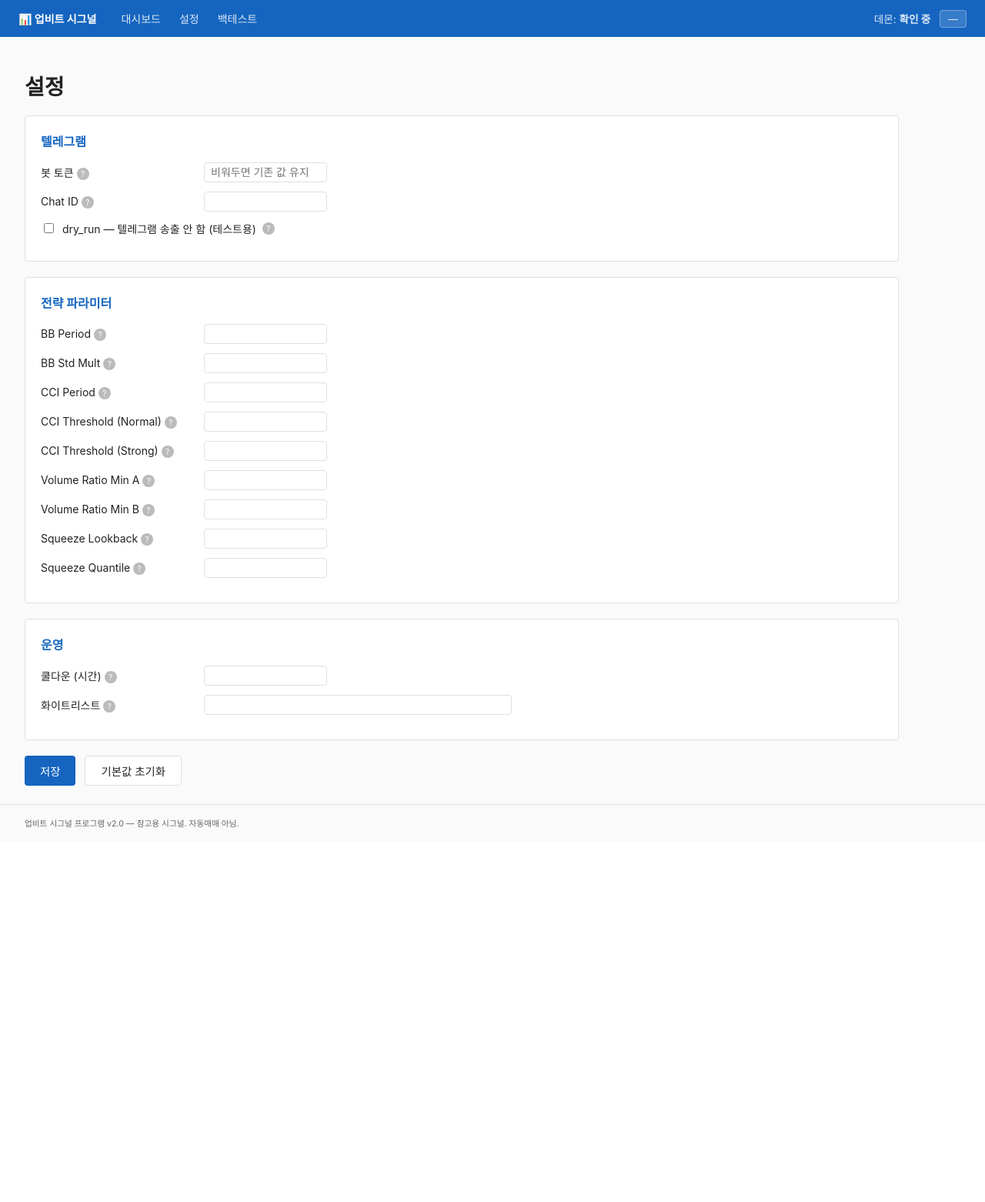
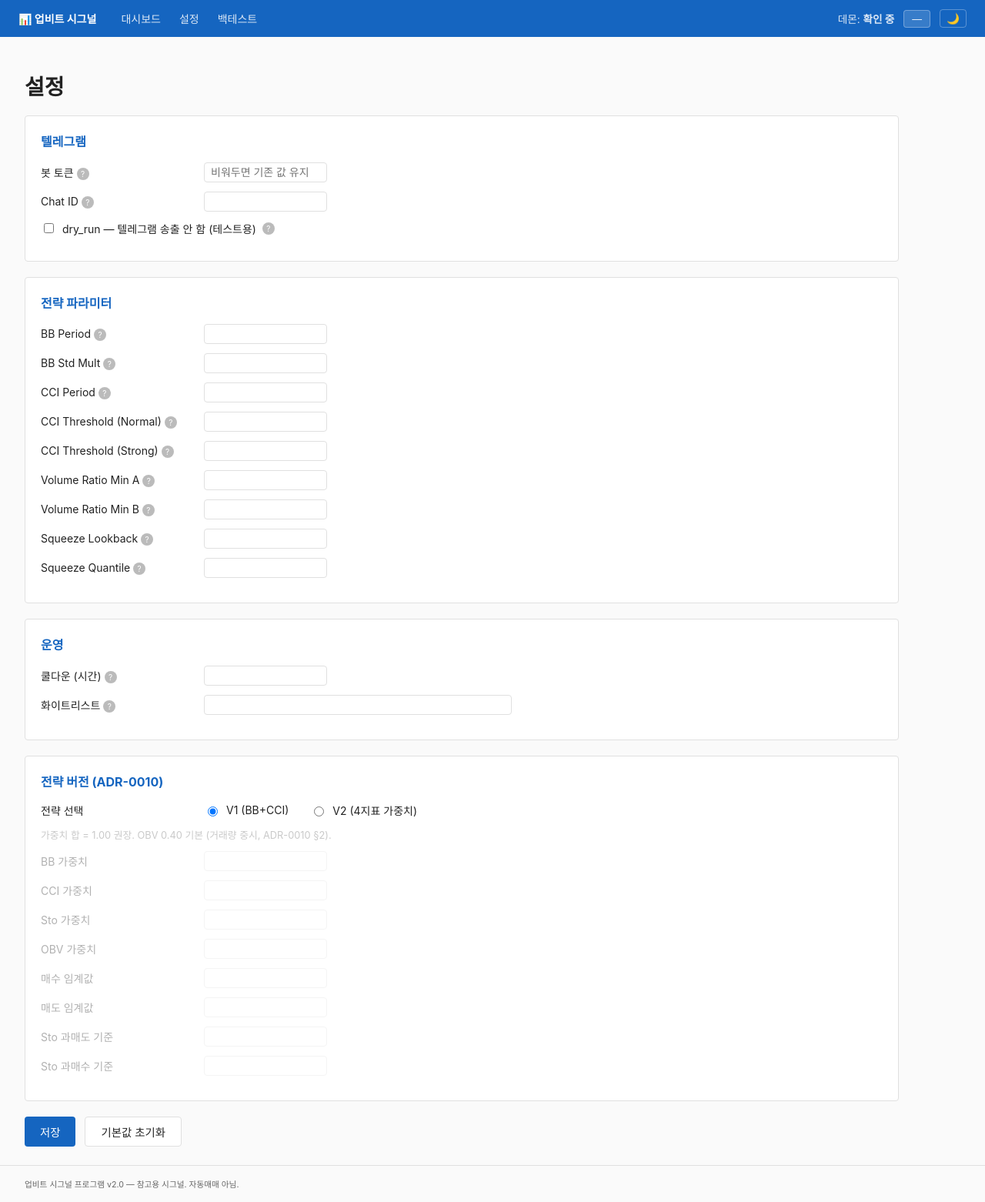
Before and after one commit to xzzero87-alt/signal-up, a Python web app: template src/signal_program/web/templates/settings.html in a window 1280 px wide. Shown: the whole page at 77% size. Before the commit the page ends 1075 px from the top, so only its background shows below. Run offline with Jinja, Linux system fonts and the light colour scheme; the template is opened without the code that fills it, so the values that code supplies are empty.

Commit message:
feat(v2.1): frontend — dark mode, feedback API, V2 settings section
- web/api/feedback.py: POST /api/feedback -> signal_feedback.jsonl (R_P1_10 P0)
- app.py: feedback router 등록
- app.css: [data-theme=dark] + focus-visible + reduced-motion + .btn-feedback
- base.html: 다크모드 토글 버튼 + inline script (localStorage 영속화)
- index.html: V2 모드 필터 옵션 C + 회고 컬럼 th (colspan 10)
- dashboard.js: sendFeedback() POST + V2 mode C(V2) 라벨
- settings.html: V2 전략 섹션 (strategy_version radio + 가중치 8필드)

```diff
--- a/src/signal_program/web/app.py
+++ b/src/signal_program/web/app.py
@@ -16,7 +16,7 @@ from fastapi.responses import JSONResponse
 from fastapi.staticfiles import StaticFiles
 
 from signal_program.config import Settings
-from signal_program.web.api import backtest, daemon, dashboard, health, pages, settings, signals
+from signal_program.web.api import backtest, daemon, dashboard, feedback, health, pages, settings, signals
 from signal_program.web.deps import get_settings_store, init_settings_store
 from signal_program.web.middleware import BasicAuthMiddleware
 from signal_program.web.security import friendly_validation_errors
@@ -101,6 +101,7 @@ def create_app(
     app.include_router(backtest.router)
     app.include_router(daemon.router)
     app.include_router(dashboard.router)
+    app.include_router(feedback.router)
 
     # 정적 파일
     if _STATIC_DIR.exists():
--- a/src/signal_program/web/static/css/app.css
+++ b/src/signal_program/web/static/css/app.css
@@ -76,3 +76,35 @@ body { font-family: var(--font); background: var(--color-bg); color: var(--color
 .job-succeeded { color: var(--color-success); font-weight: 600; }
 .job-failed  { color: var(--color-danger); font-weight: 600; }
 .text-danger { color: var(--color-danger); font-size: 0.8rem; }
+
+/* ── 다크 모드 (R_P1_8) ───────────────────────────────────────────────────── */
+[data-theme="dark"] {
+  --color-bg: #121212; --color-surface: #1e1e1e; --color-border: #333;
+  --color-text: #e8e8e8; --color-muted: #999;
+  --color-primary: #5c9bff; --color-success: #66bb6a;
+  --color-danger: #ef5350; --color-nav: #0d2b5e;
+}
+[data-theme="dark"] .signal-table thead th { background: #2a2a2a; }
+[data-theme="dark"] .signal-table tbody tr:nth-child(even) { background: #1a1a1a; }
+[data-theme="dark"] .info-box { background: #0d2b4e; border-color: #1e5080; }
+[data-theme="dark"] .btn-secondary { background: #2a2a2a; border-color: #444; }
+[data-theme="dark"] .settings-section { background: var(--color-surface); }
+
+/* 다크 모드 토글 버튼 */
+.btn-theme { background: none; border: 1px solid rgba(255,255,255,0.3); color: #fff;
+  border-radius: var(--radius); padding: 3px 8px; cursor: pointer; font-size: 0.85rem; }
+.btn-theme:hover { background: rgba(255,255,255,0.15); }
+
+/* ── 접근성 (R_P1_12) ────────────────────────────────────────────────────── */
+:focus-visible { outline: 2px solid var(--color-primary); outline-offset: 2px; }
+@media (prefers-reduced-motion: reduce) { *, *::before, *::after { transition: none !important; animation: none !important; } }
+
+/* ── V2 설정 섹션 dim ────────────────────────────────────────────────────── */
+.v2-section { transition: opacity 0.2s; }
+.v2-section.dimmed { opacity: 0.35; pointer-events: none; }
+
+/* ── 회고 라벨 버튼 (R_P1_10) ───────────────────────────────────────────── */
+.btn-feedback { background: none; border: 1px solid var(--color-border);
+  border-radius: var(--radius); padding: 1px 6px; cursor: pointer; font-size: 0.9rem; }
+.btn-feedback:hover { border-color: var(--color-primary); }
+.btn-feedback.selected { border-color: var(--color-primary); background: rgba(21,101,192,0.1); }
--- a/src/signal_program/web/templates/base.html
+++ b/src/signal_program/web/templates/base.html
@@ -17,8 +17,27 @@
   <div class="nav-daemon" id="nav-daemon">
     <span id="nav-daemon-status" class="daemon-indicator">데몬: <strong>확인 중</strong></span>
     <button id="nav-daemon-btn" class="btn-daemon" onclick="toggleDaemon()">—</button>
+    <button class="btn-theme" onclick="toggleTheme()" id="btn-theme" title="다크/라이트 모드 전환" aria-label="다크/라이트 모드 전환">🌙</button>
   </div>
 </nav>
+<script>
+(function(){
+  const t = localStorage.getItem('theme') || 'light';
+  document.documentElement.setAttribute('data-theme', t);
+  document.addEventListener('DOMContentLoaded', function(){
+    const btn = document.getElementById('btn-theme');
+    if (btn) btn.textContent = t === 'dark' ? '☀️' : '🌙';
+  });
+})();
+function toggleTheme(){
+  const cur = document.documentElement.getAttribute('data-theme');
+  const next = cur === 'dark' ? 'light' : 'dark';
+  document.documentElement.setAttribute('data-theme', next);
+  localStorage.setItem('theme', next);
+  const btn = document.getElementById('btn-theme');
+  if (btn) btn.textContent = next === 'dark' ? '☀️' : '🌙';
+}
+</script>
 <main class="main">
   {% block content %}{% endblock %}
 </main>
--- a/src/signal_program/web/templates/index.html
+++ b/src/signal_program/web/templates/index.html
@@ -29,6 +29,7 @@
       <option value="">전체</option>
       <option value="A">A (평균회귀)</option>
       <option value="B">B (스퀴즈)</option>
+      <option value="C">C (V2 가중치)</option>
     </select>
   </label>
   <label>강도
@@ -46,11 +47,11 @@
   <thead>
     <tr>
       <th>시각 (KST)</th><th>코인</th><th>모드</th><th>방향</th>
-      <th>강도</th><th>가격 (KRW)</th><th>BB 위치</th><th>CCI</th><th>거래량비</th>
+      <th>강도</th><th>가격 (KRW)</th><th>BB 위치</th><th>CCI</th><th>거래량비</th><th>회고</th>
     </tr>
   </thead>
   <tbody id="signal-tbody">
-    <tr><td colspan="9" class="empty-row">시그널 없음 — 데몬 실행 후 시그널이 수신되면 여기에 표시됩니다.</td></tr>
+    <tr><td colspan="10" class="empty-row">시그널 없음 — 데몬 실행 후 시그널이 수신되면 여기에 표시됩니다.</td></tr>
   </tbody>
 </table>
 {% endblock %}
--- a/src/signal_program/web/templates/settings.html
+++ b/src/signal_program/web/templates/settings.html
@@ -84,11 +84,57 @@
     </div>
   </section>
 
+  <section class="settings-section">
+    <h2>전략 버전 (ADR-0010)</h2>
+    <div class="field-row">
+      <label>전략 선택</label>
+      <label style="display:flex;align-items:center;gap:0.5rem;min-width:unset">
+        <input type="radio" name="strategy_version" value="v1"
+          {% if settings.strategy_version == 'v2' %}{% else %}checked{% endif %}
+          onchange="updateV2Dim()"> V1 (BB+CCI)
+      </label>
+      <label style="display:flex;align-items:center;gap:0.5rem;min-width:unset;margin-left:1rem">
+        <input type="radio" name="strategy_version" value="v2"
+          {% if settings.strategy_version == 'v2' %}checked{% endif %}
+          onchange="updateV2Dim()"> V2 (4지표 가중치)
+      </label>
+    </div>
+    <div id="v2-section" class="v2-section {% if settings.strategy_version != 'v2' %}dimmed{% endif %}">
+      <p style="font-size:0.8rem;color:var(--color-muted);margin:0.25rem 0 0.75rem">
+        가중치 합 = 1.00 권장. OBV 0.40 기본 (거래량 중시, ADR-0010 §2).
+      </p>
+      {% for fname, lbl, step in [
+        ('bb_weight','BB 가중치','0.05'),
+        ('cci_weight','CCI 가중치','0.05'),
+        ('sto_weight','Sto 가중치','0.05'),
+        ('obv_weight','OBV 가중치','0.05'),
+        ('buy_threshold','매수 임계값','0.05'),
+        ('sell_threshold','매도 임계값','0.05'),
+        ('sto_oversold','Sto 과매도 기준','1'),
+        ('sto_overbought','Sto 과매수 기준','1'),
+      ] %}
+      <div class="field-row">
+        <label for="{{ fname }}">{{ lbl }}</label>
+        <input id="{{ fname }}" name="{{ fname }}" type="number" step="{{ step }}"
+               value="{{ settings[fname] if fname in settings else '' }}" data-field="{{ fname }}">
+        <span class="field-error" id="err-{{ fname }}"></span>
+      </div>
+      {% endfor %}
+    </div>
+  </section>
+
   <div class="form-actions">
     <button type="submit" class="btn-primary">저장</button>
     <button type="button" class="btn-secondary" onclick="resetToDefaults()">기본값 초기화</button>
   </div>
 </form>
+<script>
+function updateV2Dim() {
+  const v2 = document.querySelector('input[name="strategy_version"][value="v2"]');
+  const sec = document.getElementById('v2-section');
+  if (sec) sec.classList.toggle('dimmed', !v2.checked);
+}
+</script>
 {% endblock %}
 
 {% block scripts %}
```
Also changed, not shown: src/signal_program/web/api/feedback.py (added, +53 -0 lines), src/signal_program/web/static/js/dashboard.js (+29 -1 lines).
